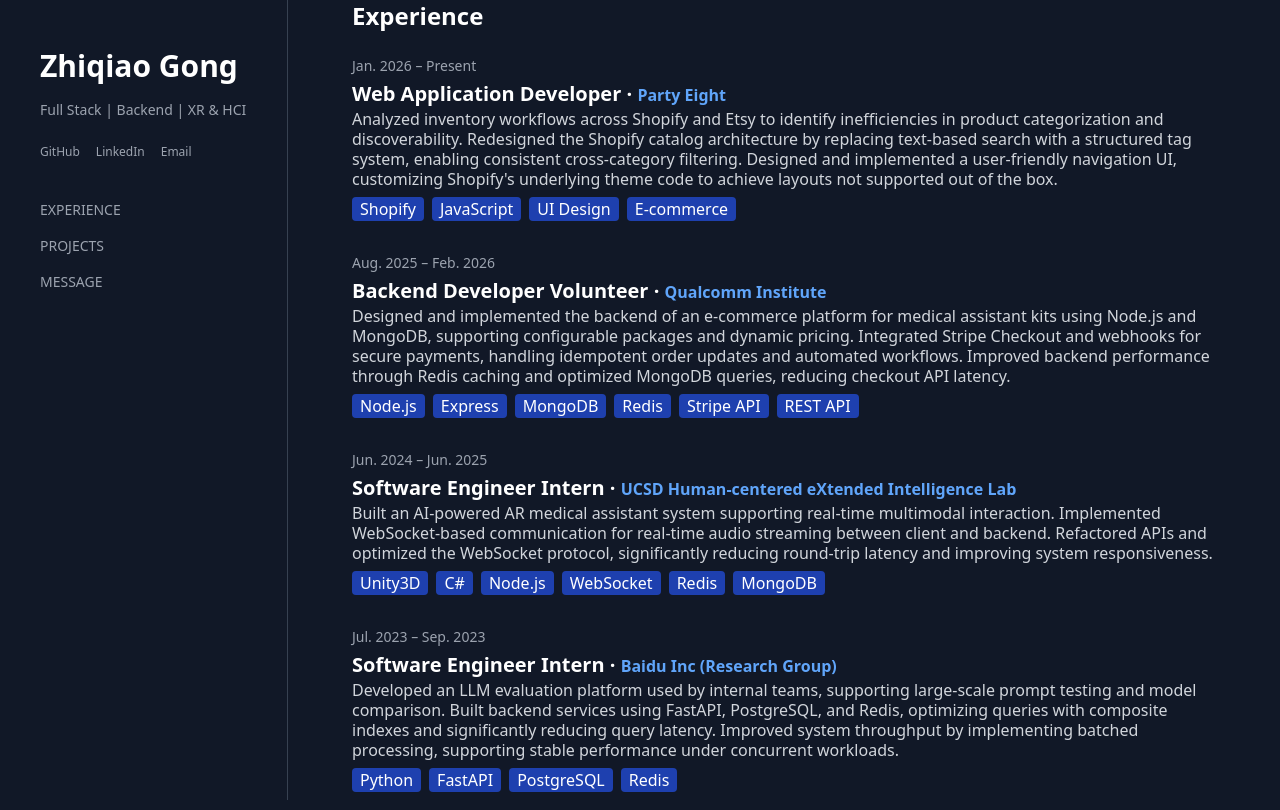
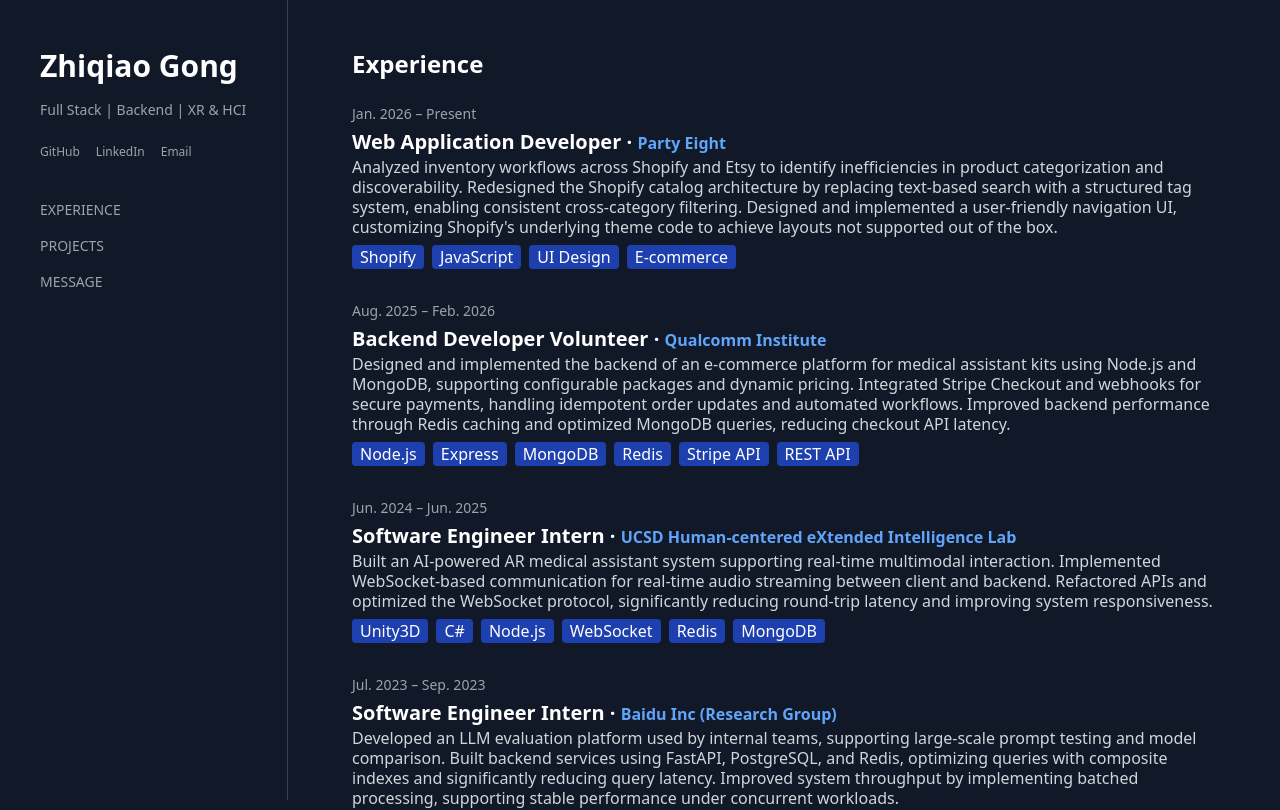
Before and after one commit to ZhiqiaoGong/portfolio, a React (Vite) app in the folder client/: page / in a window 1280 px wide. Shown: the top 810 px of the page. Built offline with nearby package versions, Linux system fonts and the light colour scheme; no server answers.

Commit message:
Adjust padding and margin in App component

```diff
--- a/client/src/App.jsx
+++ b/client/src/App.jsx
@@ -7,7 +7,7 @@
   return (
     <div className="min-h-screen bg-gray-900 text-white text-base md:flex">
       <Sidebar />
-      <main className="pt-36 md:pt-0 flex-1 min-w-0 px-16 py-16">
+      <main className="pt-32 md:pt-12 flex-1 min-w-0 px-10 md:px-16 pb-10 md:py-16">
         <ExperienceSection />
         <ProjectSection />
         <MessageSection />
```
